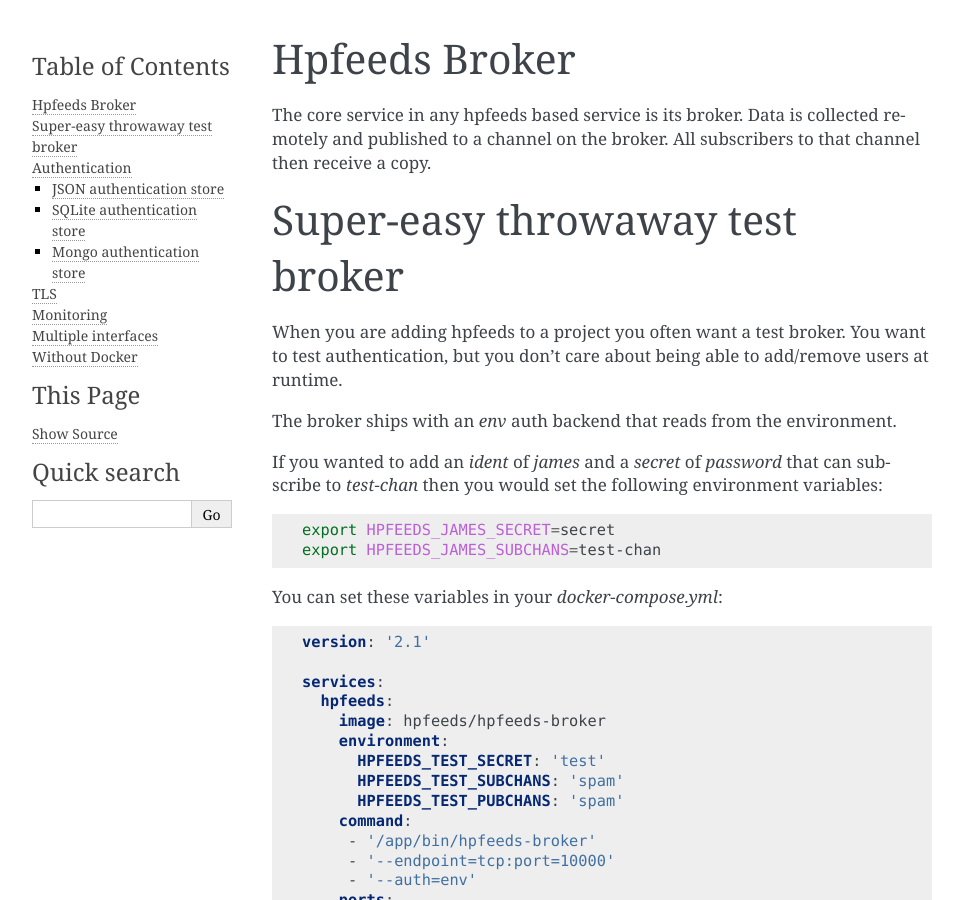
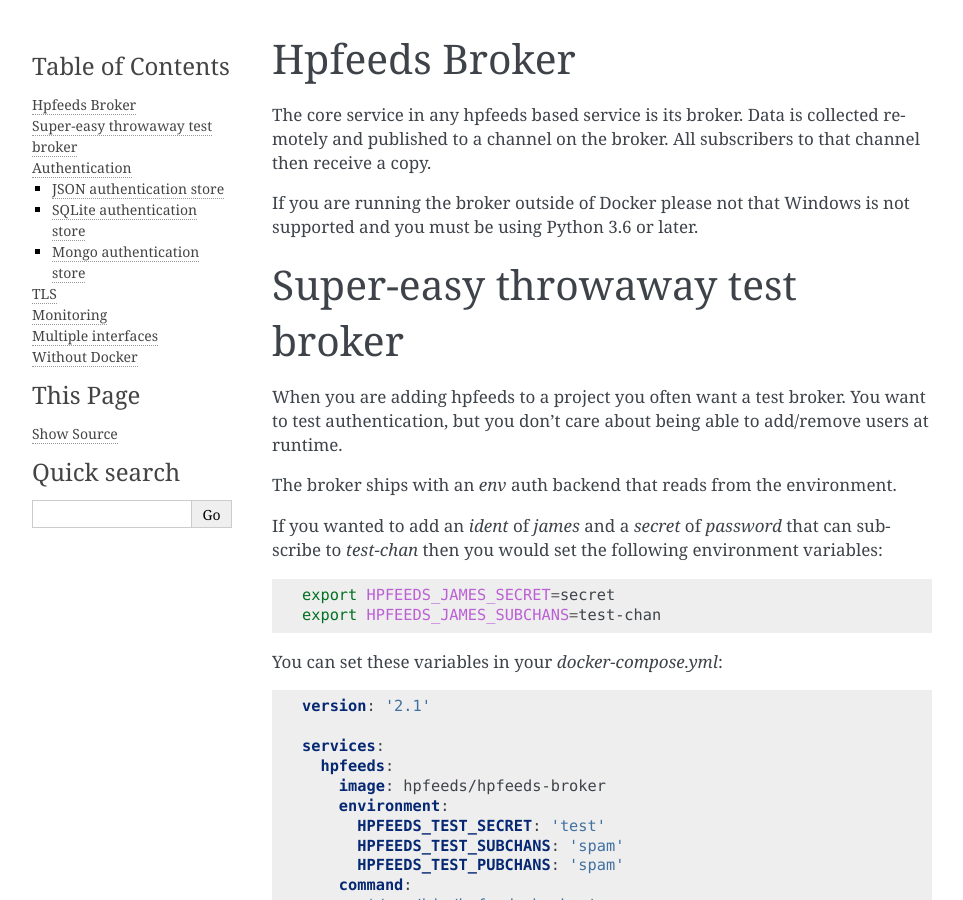
Before and after one commit to hpfeeds/hpfeeds, a Sphinx documentation site: the page built from docs/broker.rst, in a window 1280 px wide and 900 px high. Shown: the whole window, without its empty margins (148-1111 px from the left). Built offline with Sphinx 7.4.7, drawn with Linux system fonts in a browser that asks for light colours.

Commit message:
Update broker.rst

```diff
--- a/docs/broker.rst
+++ b/docs/broker.rst
@@ -5,6 +5,7 @@
 remotely and published to a channel on the broker. All subscribers to that
 channel then receive a copy.
 
+If you are running the broker outside of Docker please not that Windows is not supported and you must be using Python 3.6 or later.
 
 Super-easy throwaway test broker
 ================================
```
